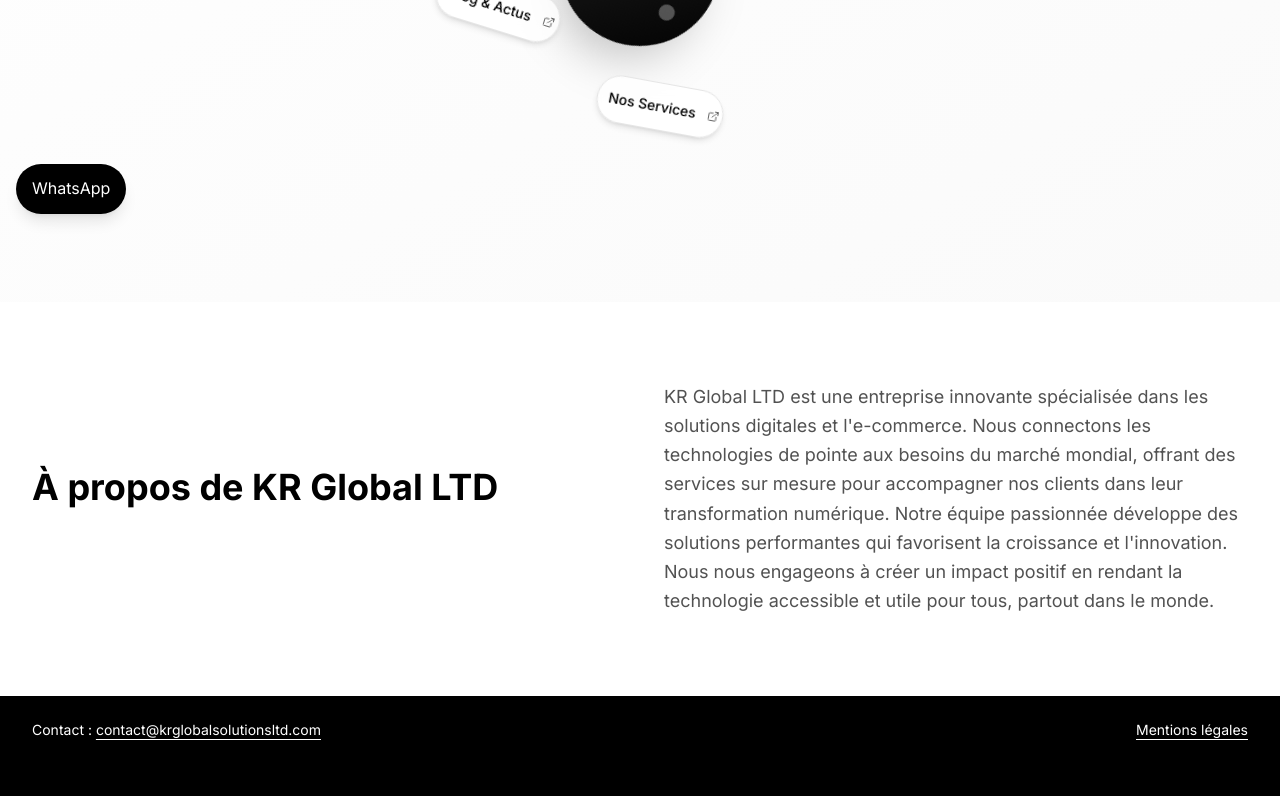
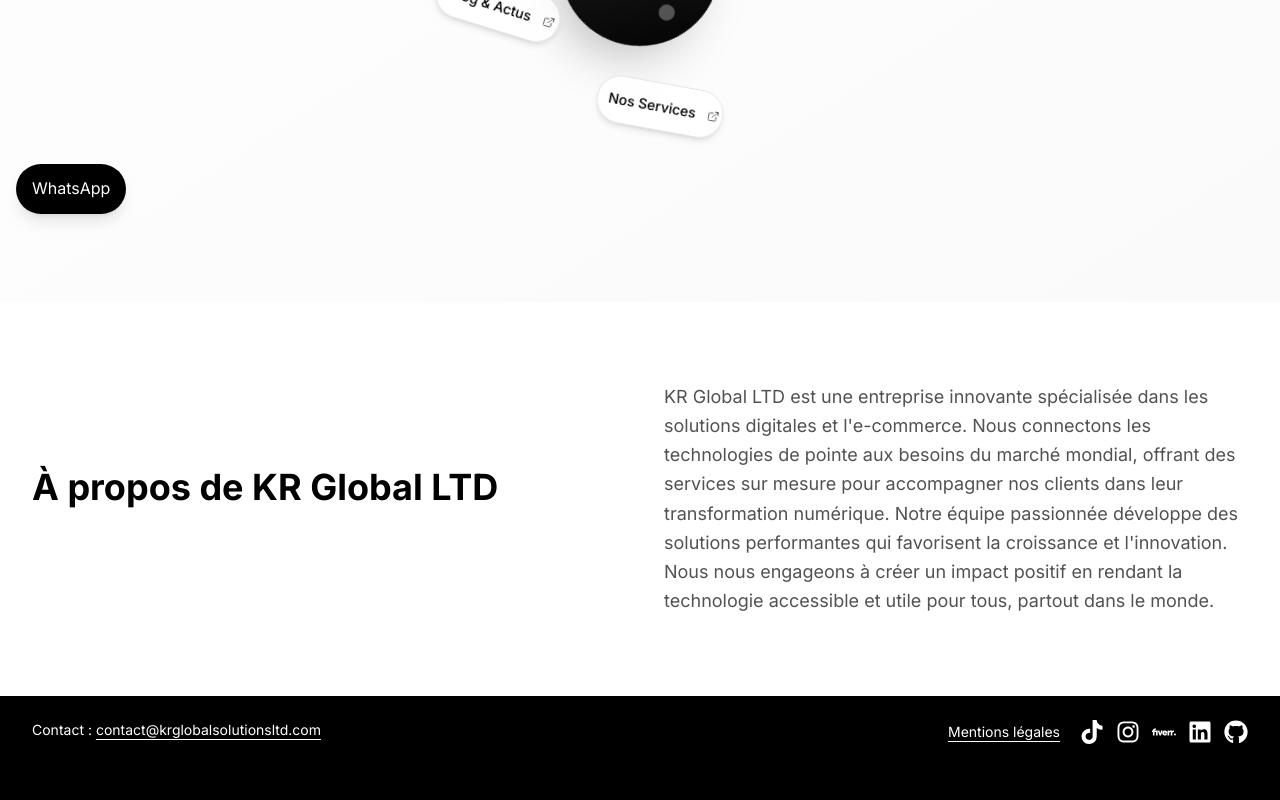
Before and after one commit to KRGlobalLTD/krgloballtd, a React (Vite) app: page / in a window 1280 px wide. Shown: the part 570-1370 px from the top of the page. Built offline with nearby package versions, Linux system fonts and the light colour scheme.

Commit message:
feat: add social icons to footer

```diff
--- a/src/components/Footer.tsx
+++ b/src/components/Footer.tsx
@@ -1,5 +1,6 @@
 import React from 'react';
 import { SocialLinks } from './SocialLinks';
+import SocialIcons from '@/components/SocialIcons';
 
 export function Footer() {
   return (
@@ -16,12 +17,15 @@ export function Footer() {
           </a>
         </p>
         <div className="flex flex-col items-end gap-2">
+          <div className="flex items-center gap-5">
             <a
               href="/mentions-legales"
               className="underline underline-offset-4 hover:no-underline focus:outline-none focus:ring-2 focus:ring-offset-2 focus:ring-white/20 rounded"
             >
               Mentions légales
             </a>
+            <SocialIcons />
+          </div>
           <SocialLinks />
         </div>
       </div>
```
Lines whose indentation alone changed are shown as unchanged.
